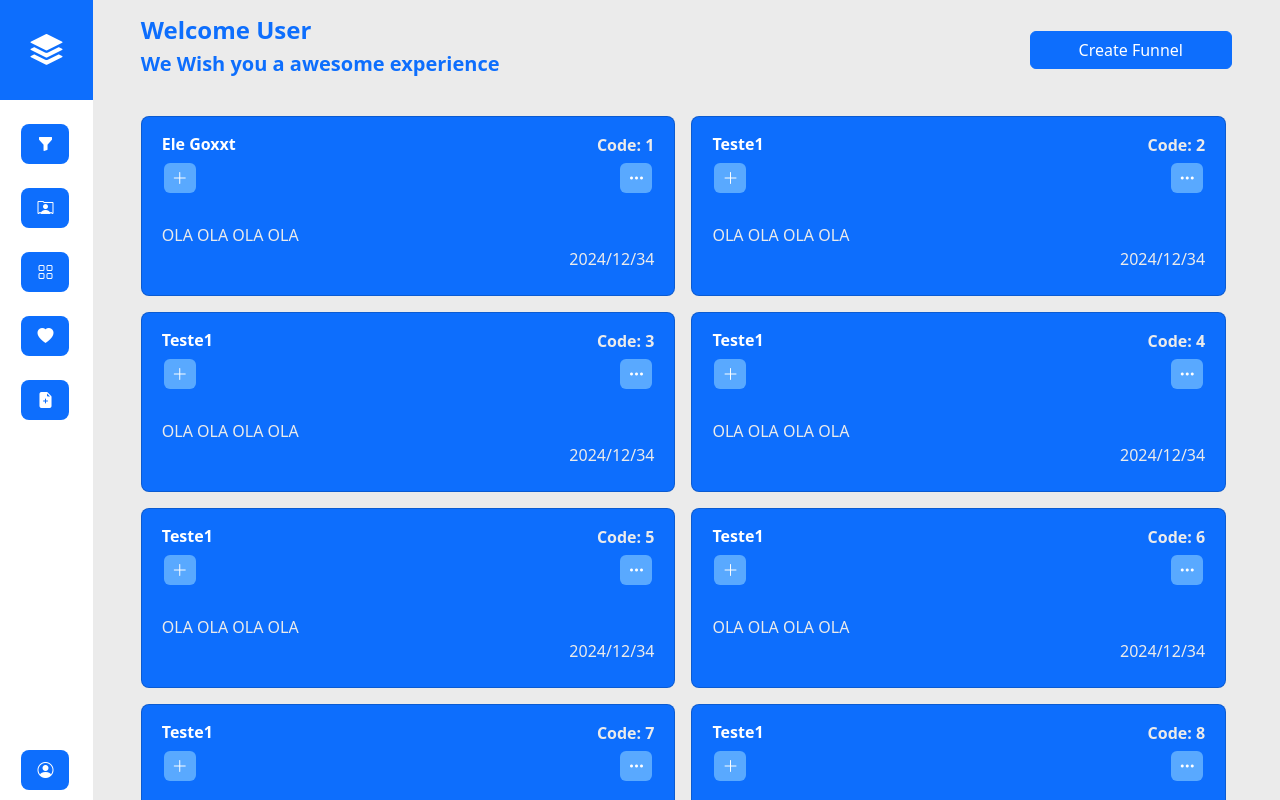
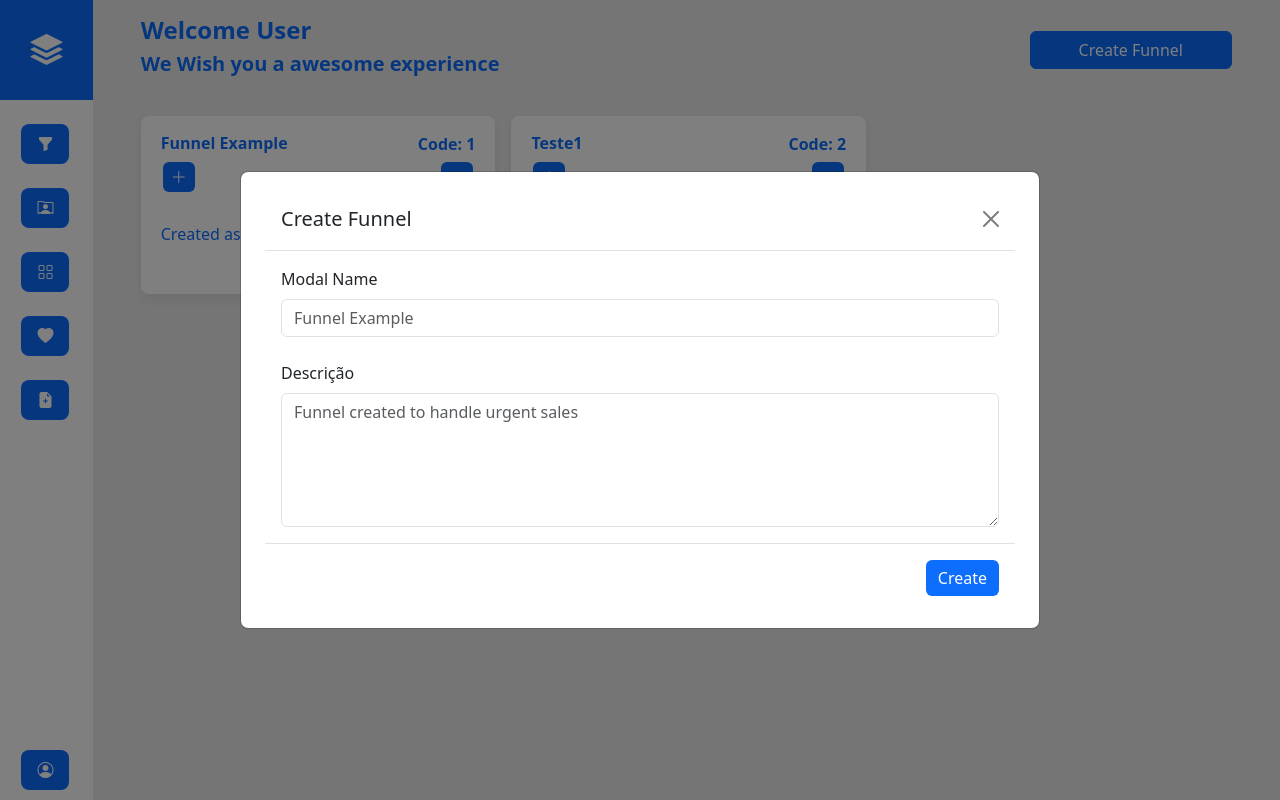
Before and after one commit to Raphael-Maximowski/Customer-Relationship-Management, a Vue app: page / in a window 1280 px wide. Both pictures are taken after a click on the button "Create Funnel". Shown: the top 800 px of the page. Built offline with nearby package versions, Linux system fonts and the light colour scheme; the HTML template or start-up script is replaced by a standard one.

Commit message:
Feat: Funnels

```diff
--- a/package.json
+++ b/package.json
@@ -17,8 +17,11 @@
     "bootstrap": "^5.3.3",
     "bootstrap-icons": "^1.11.3",
     "pinia": "^2.2.6",
+    "vee-validate": "^4.14.7",
     "vue": "^3.5.13",
-    "vue-router": "^4.4.5"
+    "vue-router": "^4.4.5",
+    "vue3-toastify": "^0.2.5",
+    "yup": "^1.5.0"
   },
   "devDependencies": {
     "@tsconfig/node22": "^22.0.0",
--- a/src/App.vue
+++ b/src/App.vue
@@ -32,7 +32,6 @@ watch(route, (newRoute) => {
   }
 })
 
-const teste = true
 </script>
 
 <template>
@@ -41,7 +40,6 @@ const teste = true
     <div class="flex-grow-1 body-content">
       <RouterView v-if="userConfigWidth < 992" />
     </div>
-    <CreateOrUpdateFunnel :isModalVisible="teste" />
   </div>
 </template>
 
--- /dev/null
+++ b/src/assets/styles.css
@@ -0,0 +1,8 @@
+.modal-background {
+    background-color: rgba(0, 0, 0, 0.5);
+}
+
+.form-control:focus {
+    box-shadow: none;
+    border: 1px solid lightgray;
+}
--- a/src/components/Cards/funnelCard.vue
+++ b/src/components/Cards/funnelCard.vue
@@ -1,33 +1,67 @@
 <script setup>
+import { ref } from 'vue'
+import { modalsManagementStore } from '@/stores/modalsManagement.ts'
+import { funnelsManagementStore } from '@/stores/funnelsManagement.ts'
 
-import { onMounted } from 'vue'
+const modalManagement = modalsManagementStore()
+const funnelsManagement = funnelsManagementStore()
 
 const props = defineProps({
   funnelData: { type: Object, required: true }
 })
 
-onMounted(() => {
-  console.log("Funnels Data: ", props.funnelData)
-})
+const funnelData = props.funnelData
+
+const dropDownState = ref(false)
+
+const handleDropDownState = () => {
+  dropDownState.value = !dropDownState.value
+}
+
+const handleModalState = () => {
+  const funnelPayload = {
+    funnelData,
+    dataType: 'funnel'
+  }
+  modalManagement.handleModalState({ action: 'Create Funnel', modalData: funnelPayload, editMode: true })
+  handleDropDownState()
+}
+
+const duplicateFunnel = () => {
+  funnelsManagement.duplicateFunnel(funnelData)
+  handleDropDownState()
+}
 
 </script>
 
 <template>
-  <div class="card bg-primary rounded-3 text-white">
+  <div  class="card bg-white rounded-3  border-0">
+    <div v-if="dropDownState" style="top: 45px; right: 60px; border: 1px solid #EBEBEB" class="card-body bg-white rounded-2 position-absolute  col-10 col-md-6 d-flex">
+      <div class="w-100">
+        <div @click="handleModalState" class="py-2 px-3 drop-up-option rounded-3 text-primary w-100 d-flex justify-content-between">
+                  <p class="m-0">Edit</p>
+                  <i class="bi bi-pencil-fill"></i>
+        </div>
+        <div @click="duplicateFunnel" class="mt-2 drop-up-option w-100 py-2 px-3 rounded-3 text-primary d-flex justify-content-between">
+                  <p class="m-0">Duplicate</p>
+                  <i class="bi bi-copy"></i>
+        </div>
+      </div>
+    </div>
     <div class="card-body">
       <div class="">
         <div class="d-flex mx-1 align-items-center justify-content-between ">
-          <h4 class="fs-6 fw-bold m-0">{{ funnelData.name }}</h4>
-          <p class="fs-6 fw-bold m-0">Code: {{ funnelData.id }}</p>
+          <h4 class="fs-6 text-primary fw-bold m-0">{{ funnelData.name }}</h4>
+          <p class="fs-6 fw-bold text-primary m-0">Code: {{ funnelData.id }}</p>
         </div>
         <div class="my-2 d-flex align-items-center justify-content-between ">
-          <button class="bg-transparent border-0"><i class="bi py-1 px-2 rounded-2 text-white button-option bi-plus-lg"></i></button>
-          <button class="bg-transparent border-0"><i class="bi py-1 px-2 rounded-2 text-white button-option bi-three-dots"></i></button>
+          <button class="bg-transparent border-0"><i class="bi py-1 px-2 rounded-2  bg-primary text-white bi-plus-lg"></i></button>
+          <button class="bg-transparent border-0"><i @click.stop="handleDropDownState" class="bi py-1 px-2 rounded-2  button-option bg-primary text-white bi-three-dots"></i></button>
         </div>
       </div>
       <div class="mx-1 pt-4 pb-2">
-        <p class="m-0 fs-6"> {{ funnelData.description }} </p>
-        <p class="text-end m-0">{{ funnelData.date }}</p>
+        <p class="m-0 text-primary fs-6"> {{ funnelData.description }} </p>
+        <p class="text-end text-primary m-0">{{ funnelData.date }}</p>
       </div>
     </div>
   </div>
@@ -35,14 +69,23 @@ onMounted(() => {
 
 <style scoped>
 .button-option {
-  background-color: #59A9FF;
+  background-color: #EBEBEB;
 }
 
-p {
-  color: #EBEBEB;
+.drop-up-option {
+  cursor: pointer;
+  transition: 0.5s
+}
+
+.drop-up-option:hover {
+  background-color: #EBEBEB;
 }
 
 .card {
   cursor: pointer;
+  box-shadow: 0 8px 12px rgba(0, 0, 0, 0.05),
+  0 -4px 10px rgba(0, 0, 0, 0.01),
+  -4px 0 10px rgba(0, 0, 0, 0.01),
+  4px 0 10px rgba(0, 0, 0, 0.01);
 }
 </style>
--- a/src/components/Modals/CreateOrUpdateFunnel.vue
+++ b/src/components/Modals/CreateOrUpdateFunnel.vue
@@ -1,23 +1,126 @@
 <script setup>
-const props = defineProps({
-  isModalVisible: { type: Boolean }
+import { useForm } from 'vee-validate'
+import * as yup from 'yup'
+import { toastManagementStore } from '@/stores/toastManagement.ts'
+import { funnelsManagementStore } from '@/stores/funnelsManagement.ts'
+import { modalsManagementStore } from '@/stores/modalsManagement.ts'
+import { computed, ref, watch } from 'vue'
+
+const toastManagement = toastManagementStore()
+const funnelsManagement = funnelsManagementStore()
+const modalsManagement = modalsManagementStore()
+const modalsData = computed(() => modalsManagement.modalData)
+const funnelMockUp = ref({})
+const editMode = ref(false)
+
+const validationSchema = {
+  name: yup.string().required("Title field can't be empty")
+    .max(20, "Title field reached max size"),
+  description: yup.string().required("The Description field can't be empty")
+    .max(100, "Description fiel reached max size")
+
+}
+const { defineField, values, validate, setValues } = useForm({
+  validationSchema
 })
+const [ name ] = defineField('name')
+const [ description ] = defineField('description')
+
+const setNewValues = (newValue) => {
+  setValues({
+    name: newValue.name,
+    description: newValue.description
+  })
+}
+
+
+const createFunnel = async () => {
+  const isValid = await validate()
+  if(!isValid.valid) {
+    if (isValid.errors.name) {
+      toastManagement.errorToast(isValid.errors.name)
+      return
+    }
+    toastManagement.errorToast(isValid.errors.description)
+
+    return
+  }
+
+  await funnelsManagement.createFunnel(values)
+  toastManagement.succesToast("Funnel Created")
+  setNewValues( { name: '', description: '' } )
+  handleModalState()
+}
+
+const editFunnel = async () => {
+  const isValid = await validate()
+  if(!isValid.valid) {
+    if (isValid.errors.name) {
+      toastManagement.errorToast(isValid.errors.name)
+      return
+    }
+    toastManagement.errorToast(isValid.errors.description)
+
+    return
+  }
+
+  funnelMockUp.value.name = name.value
+  funnelMockUp.value.description = description.value
+
+  funnelsManagement.editFunnel(funnelMockUp.value)
+  handleModalState()
+}
+
+const deleteFunnel = () => {
+  funnelsManagement.deleteFunnel(funnelMockUp.value)
+  handleModalState()
+}
+
+const handleModalState = () => {
+  modalsManagement.handleModalState()
+}
+
+watch(modalsData, (newValue) => {
+  if (newValue.modalData.dataType === 'funnel') {
+    funnelMockUp.value = newValue.modalData.funnelData
+    setNewValues({ name: funnelMockUp.value.name, description: funnelMockUp.value.description })
+    editMode.value = true
+
+    return
+  }
+  setNewValues( { name: '', description: '' } )
+  editMode.value =  false
+}, { deep: true });
 </script>
 
 <template>
-  <div class="modal fade" tabindex="-1" v-if="isModalVisible" @click.self="closeModal">
-    <div class="modal-dialog modal-dialog-centered">
-      <div class="modal-content">
+    <div :class="['modal fade show modal-background', modalsData.modalView === 'CreateOrUpdateFunnel' ? 'd-block' : '']" tabindex="-1" >
+      <div class="modal-dialog modal-lg modal-dialog-centered w-100">
+        <div class="modal-content px-4 py-3">
           <div class="modal-header">
-          <h5 class="modal-title">Título do Modal</h5>
-          <button type="button" class="btn-close" @click="closeModal"></button>
+            <h5 class="modal-title">Create Funnel</h5>
+            <button @click="handleModalState" type="button" class="btn-close" data-bs-dismiss="modal" aria-label="Close"></button>
           </div>
           <div class="modal-body">
-          <p>Conteúdo do modal.</p>
+            <div>
+              <label class="mb-2">Modal Name</label>
+              <input v-model="name" class="form-control" placeholder="Funnel Example" />
+            </div>
+            <div class="mt-4">
+              <label class="mb-2"> Descrição </label>
+              <textarea v-model="description" rows="5" placeholder="Funnel created to handle urgent sales" class="form-control" />
+            </div>
           </div>
           <div class="modal-footer">
-          <button type="button" class="btn btn-secondary" @click="closeModal">Fechar</button>
-          <button type="button" class="btn btn-primary" @click="closeModal">Salvar</button>
+            <button
+              @click="deleteFunnel"
+              v-if="editMode"
+              type="button" class="btn btn-secondary bg-danger border-0" data-bs-dismiss="modal">Delete</button>
+            <button
+              @click="editMode ? editFunnel() : createFunnel()"
+              type="button"
+              class="btn btn-primary border-0">
+              {{ editMode ? 'Edit' : 'Create' }} </button>
           </div>
         </div>
       </div>
@@ -25,5 +128,4 @@ const props = defineProps({
 </template>
 
 <style>
-
 </style>
--- a/src/components/SideBars/Sidebar.vue
+++ b/src/components/SideBars/Sidebar.vue
@@ -1,14 +1,13 @@
 <script setup lang="ts">
-
 import { userConfigStore } from '@/stores/userConfig.ts'
 import { buttonsManagementStore } from '@/stores/ButtonsManagement.ts'
 import { computed, ref } from 'vue'
-import { useRoute } from 'vue-router'
+import { modalsManagementStore } from '@/stores/modalsManagement.ts'
 
 const userConfig = userConfigStore()
-const route = useRoute()
 const buttonsManagement = buttonsManagementStore()
 const buttonMessage = computed(() => buttonsManagement.buttonData)
+const modalsManagement = modalsManagementStore()
 const userConfigWidth = computed(() => userConfig.userWidth)
 const sideBarState = ref(false)
 const dropUpState = ref(false)
@@ -86,6 +85,11 @@ const RouterOptions = [
   }
 ]
 
+
+const handleModalState = () => {
+  modalsManagement.handleModalState({ action: buttonMessage.value })
+}
+
 </script>
 
 <template>
@@ -161,11 +165,11 @@ const RouterOptions = [
           <h2 class="fs-4 text-primary fw-bold">Welcome User</h2>
           <h3 class="fs-5 text-primary fw-bold">We Wish you a awesome experience</h3>
         </div>
-        <button type="button" class="btn btn-primary mx-5 px-5"> {{ buttonMessage }} </button>
+        <button @click="handleModalState"  type="button" class="btn btn-primary mx-5 px-5"> {{ buttonMessage }} </button>
       </header>
-      <body class="flex-grow-1 modal-content">
+      <div class="flex-grow-1 modal-content">
       <RouterView v-if="userConfigWidth > 992" />
-      </body>
+      </div>
     </div>
 
   </div>
--- a/src/stores/ButtonsManagement.ts
+++ b/src/stores/ButtonsManagement.ts
@@ -10,7 +10,6 @@ export const buttonsManagementStore = defineStore('buttonsManagement', () => {
 
   const handleButtonState = (buttonMessage) => {
     buttonState.message = buttonMessage
-    console.log("New Message: ", buttonState.message)
   }
 
   return { handleButtonState, buttonData }
--- a/src/stores/funnelsManagement.ts
+++ b/src/stores/funnelsManagement.ts
@@ -1,28 +1,95 @@
 import { defineStore } from 'pinia'
-import { computed, reactive } from 'vue'
+import { computed, reactive, ref } from 'vue'
+import { toastManagementStore } from '@/stores/toastManagement.ts'
+const toastManagement = toastManagementStore()
 
 export const funnelsManagementStore = defineStore('funnelsManagement', () => {
   const funnelsData = reactive({
     funnelsInArray: [
-      { name: 'Ele Goxxt', description: 'OLA OLA OLA OLA', id: 1, date: '2024/12/34' },
-      { name: 'Teste1', description: 'OLA OLA OLA OLA', id: 2, date: '2024/12/34' },
-      { name: 'Teste1', description: 'OLA OLA OLA OLA', id: 3, date: '2024/12/34' },
-      { name: 'Teste1', description: 'OLA OLA OLA OLA', id: 4, date: '2024/12/34' },
-      { name: 'Teste1', description: 'OLA OLA OLA OLA', id: 5, date: '2024/12/34' },
-      { name: 'Teste1', description: 'OLA OLA OLA OLA', id: 6, date: '2024/12/34' },
-      { name: 'Teste1', description: 'OLA OLA OLA OLA', id: 7, date: '2024/12/34' },
-      { name: 'Teste1', description: 'OLA OLA OLA OLA', id: 8, date: '2024/12/34' },
-      { name: 'Teste1', description: 'OLA OLA OLA OLA', id: 9, date: '2024/12/34' },
-      { name: 'Teste1', description: 'OLA OLA OLA OLA', id: 10, date: '2024/12/34' }
+      { name: 'Funnel Example', description: 'Created as a Example', id: 1, date: '10/09/2024' },
+      { name: 'Teste1', description: 'OLA OLA OLA OLA', id: 2, date: '10/09/2024' },
     ]
   })
 
   const funnelsDataGetter = computed(() => funnelsData.funnelsInArray)
 
-  const insertNewFunnel = (funnelData) => {
-    if (!funnelData) return;
-    funnelData.funnelsInArray.push(funnelData)
+  const duplicateFunnel = (funnelToDuplicate) => {
+    if (!funnelToDuplicate) {
+      toastManagement.errorToast("An error occurred while duplicating, try again later")
+      return
+    }
+
+    const funnelToPush = ref({})
+    let created_at = new Date();
+
+    function formatDate(date) {
+      const month = date.getMonth() + 1;
+      const day = date.getDate();
+      const year = date.getFullYear();
+
+      return `${month.toString().padStart(2, '0')}/${day.toString().padStart(2, '0')}/${year}`;
+    }
+
+    const name = funnelToDuplicate.name
+    const description = funnelToDuplicate.description
+    const id = funnelsData.funnelsInArray.length + 1
+    created_at = formatDate(created_at)
+
+    funnelToPush.value.name = name
+    funnelToPush.value.id = id
+    funnelToPush.value.description = description
+    funnelToPush.value.date = created_at
+
+    funnelsData.funnelsInArray.push(funnelToPush.value)
   }
 
-  return { funnelsDataGetter, insertNewFunnel }
+  const editFunnel = (funnelEditData) => {
+    const index = funnelsData.funnelsInArray.findIndex((funnelInArray) => funnelInArray.id === funnelEditData.id)
+    if (index > -1) {
+      funnelsData.funnelsInArray[index] = funnelEditData
+      toastManagement.succesToast("Funnel Edited")
+
+      return
+    }
+
+    toastManagement.errorToast("An error occurred while editing, try again later")
+  }
+
+  const deleteFunnel = (funnelToDelete) => {
+    const index = funnelsData.funnelsInArray.findIndex((funnelInArray) => funnelInArray.id === funnelToDelete.id)
+    if (index > -1) {
+      funnelsData.funnelsInArray.splice(index, 1)
+      toastManagement.succesToast("Funnel Deleted")
+      return
+    }
+
+    toastManagement.errorToast("An error occurred while deleting, try again later")
+  }
+
+  const createFunnel = (funnelData) => {
+    if (!funnelData) return;
+    let funnel = funnelData
+    const funnelId = funnelsData.funnelsInArray.length + 1
+    let created_at = new Date();
+
+    function formatDate(date) {
+      const month = date.getMonth() + 1;
+      const day = date.getDate();
+      const year = date.getFullYear();
+
+      return `${month.toString().padStart(2, '0')}/${day.toString().padStart(2, '0')}/${year}`;
+    }
+
+    created_at = formatDate(created_at)
+
+    funnel = {
+      ...funnel,
+      id: funnelId,
+      date: created_at
+    }
+
+    funnelsData.funnelsInArray.push(funnel)
+  }
+
+  return { funnelsDataGetter, createFunnel, deleteFunnel, editFunnel, duplicateFunnel }
 })
--- a/src/stores/modalsManagement.ts
+++ b/src/stores/modalsManagement.ts
@@ -1,24 +1,35 @@
 import { defineStore } from 'pinia'
 import { computed, reactive } from 'vue'
-
+import { useRoute } from 'vue-router'
 
 export const modalsManagementStore = defineStore('modalsManagement', () => {
   const modalInformation = reactive({
     modalState: false,
-    modalName: ''
+    modalView: '',
+    editMode: false,
+    modalData: {}
   })
 
-  const handleModalState = (modalData) => {
-    if (!modalData) {
+  const handleModalState = (modalPayload) => {
+     console.log("Modal Payload Received: ", modalPayload)
+    if (!modalPayload) {
       modalInformation.modalState = false
-      modalInformation.modalName = ''
+      modalInformation.modalView = ''
 
       return
     }
 
-    modalInformation.modalState = modalData.state
-    modalInformation.modalState = modalData.name
+    switch (modalPayload.action) {
+      case 'Create Funnel':
+        modalInformation.modalState = true
+        modalInformation.modalView = 'CreateOrUpdateFunnel'
 
+        modalPayload.modalData ? modalInformation.modalData = modalPayload.modalData : modalInformation.modalData = {}
+        modalPayload.editMode ? modalInformation.editMode = modalPayload.editMode : modalInformation.editMode = false
+
+        console.log("Modal Last STate: ", modalInformation)
+        break;
+    }
   }
 
   const modalData = computed(() => modalInformation)
--- /dev/null
+++ b/src/stores/toastManagement.ts
@@ -0,0 +1,16 @@
+import { defineStore } from 'pinia'
+import { toast } from 'vue3-toastify'
+
+export const toastManagementStore = defineStore('toastManagement', () => {
+
+  const succesToast = (message) => {
+    toast.success(message)
+  }
+
+  const errorToast = (message) => {
+    toast.error(message)
+  }
+
+
+  return { succesToast, errorToast }
+})
--- a/src/views/FunnelView.vue
+++ b/src/views/FunnelView.vue
@@ -1,17 +1,13 @@
 <script setup lang="ts">
 
 import FunnelCard from '@/components/Cards/funnelCard.vue'
-import { userConfigStore } from '@/stores/userConfig.ts'
-import { computed, reactive, ref, watch } from 'vue'
+import { computed } from 'vue'
 import { funnelsManagementStore } from '@/stores/funnelsManagement.ts'
 import CreateOrUpdateFunnel from '@/components/Modals/CreateOrUpdateFunnel.vue'
 
-const userConfig = userConfigStore()
-const userConfigWidth = computed(() => userConfig.userWidth)
 const funnelsStore = funnelsManagementStore()
 const funnelsData = computed(() => funnelsStore.funnelsDataGetter)
 
-const teste = ref(true)
 </script>
 <template>
   <div class="w-100 h-100 ">
@@ -27,7 +23,7 @@ const teste = ref(true)
         :funnelData="funnelData"
       />
     </div>
-    <CreateOrUpdateFunnel :isModalVisible="teste" />
+    <CreateOrUpdateFunnel :modalState="modalState" />
   </div>
 </template>
 
```
Also changed, not shown: src/main.ts (+6 -3 lines), 1 other file (tests, documents, lock files or other folders). Lines whose indentation alone changed are shown as unchanged.
